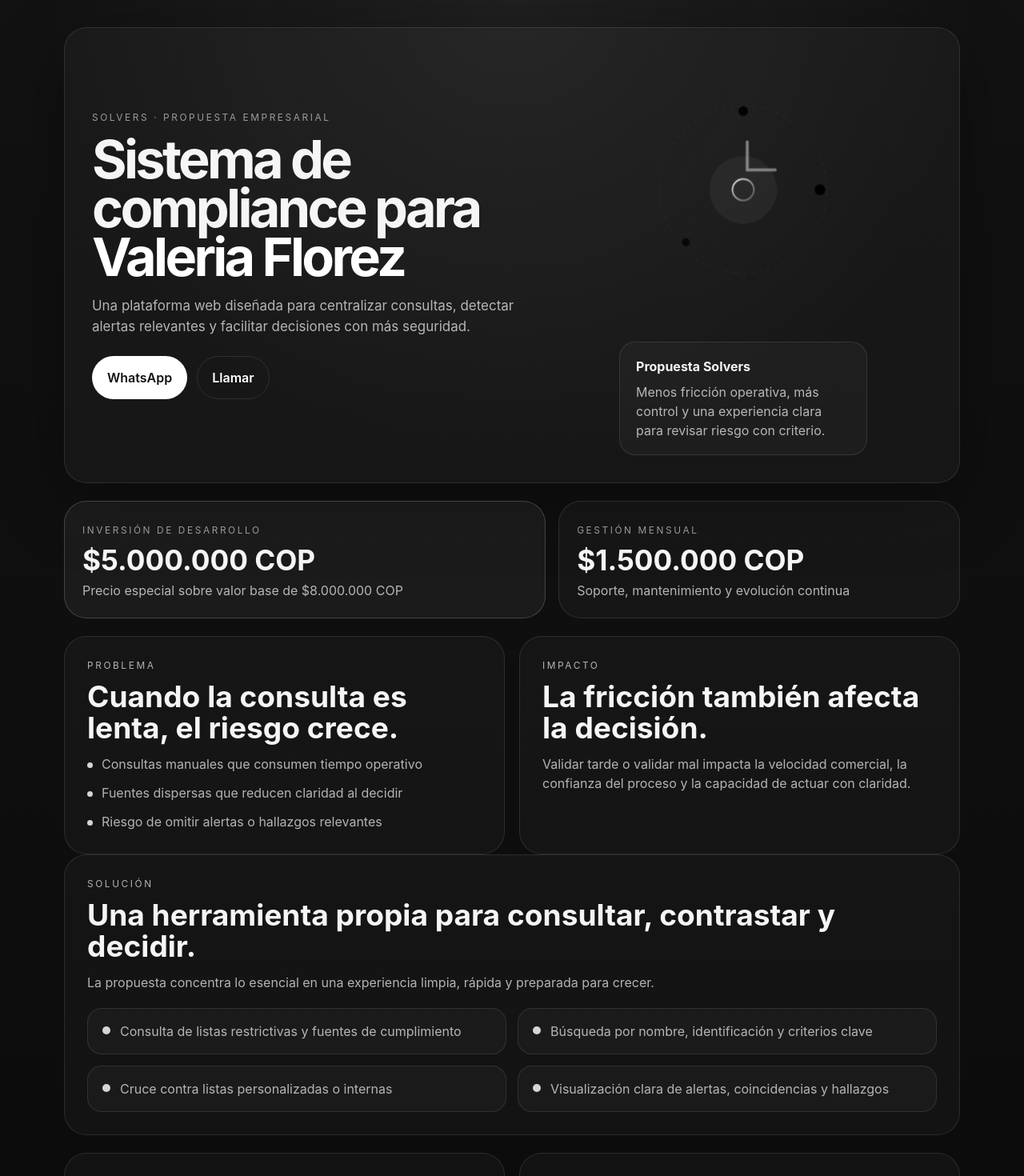
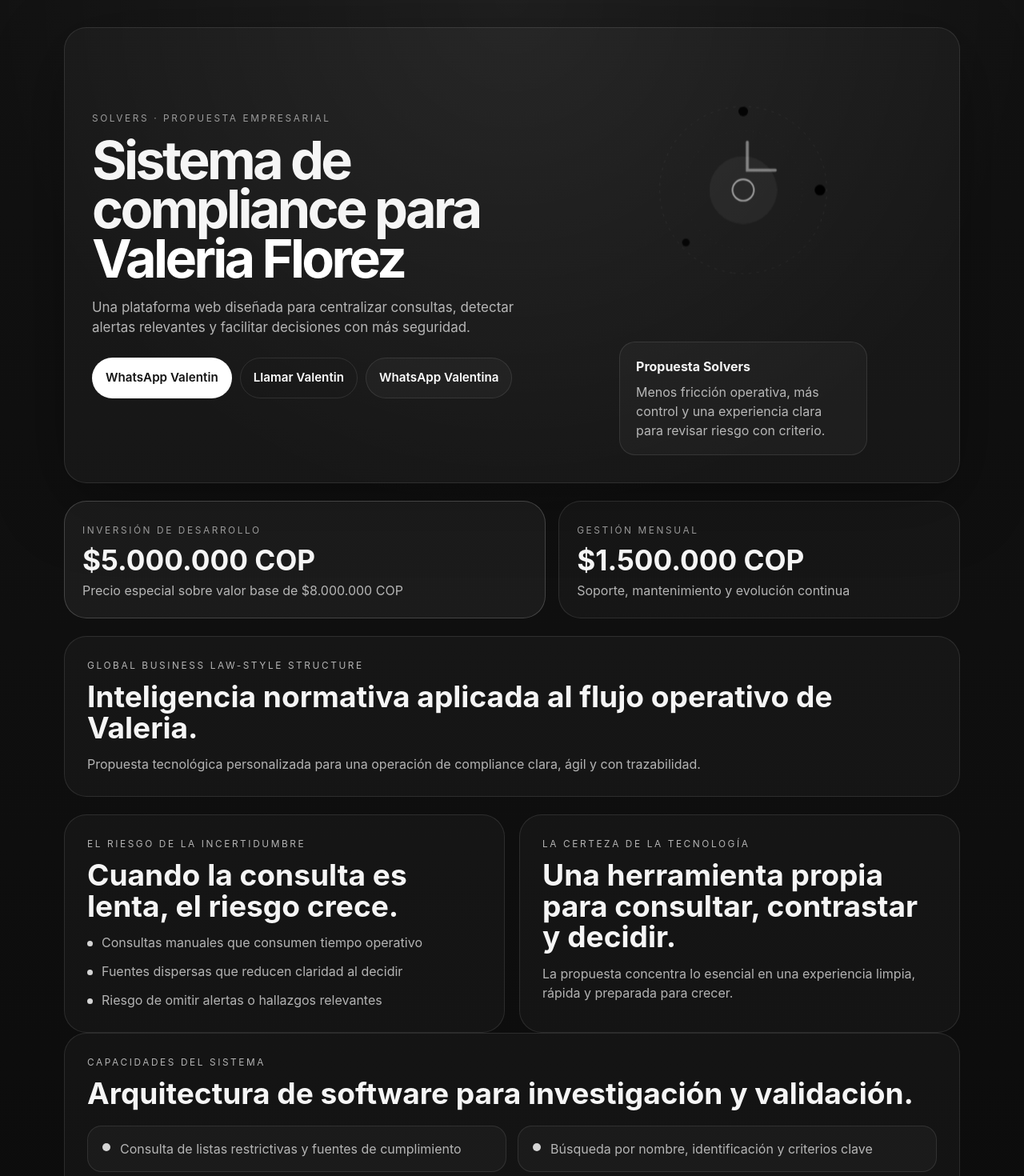
Before and after one commit to silvanasolvers/valeria-florez-compliance-proposal, a React (Vite) app: page / in a window 1280 px wide. Shown: the top 1470 px of the page at 80% size. Built offline with nearby package versions, Linux system fonts and the light colour scheme.

Commit message:
Adapt Global Business Law structure for Valeria

```diff
--- a/src/App.css
+++ b/src/App.css
@@ -8,13 +8,11 @@
   text-rendering: optimizeLegibility;
   -webkit-font-smoothing: antialiased;
   -moz-osx-font-smoothing: grayscale;
-  --bg: #080808;
   --panel: rgba(255, 255, 255, 0.03);
   --soft: rgba(255, 255, 255, 0.68);
   --line: rgba(255, 255, 255, 0.1);
   --line-strong: rgba(255, 255, 255, 0.18);
 }
-
 * { box-sizing: border-box; }
 html, body, #root { margin: 0; min-height: 100%; }
 body {
@@ -24,19 +22,16 @@
     linear-gradient(180deg, #121212 0%, #080808 100%);
   color: #f5f5f5;
 }
-
 .page {
   width: min(1120px, calc(100% - 32px));
   margin: 0 auto;
   padding: 34px 0 72px;
 }
-
 .hero, .section-card, .summary-card, .footer-block {
   border: 1px solid var(--line);
   background: var(--panel);
   border-radius: 28px;
 }
-
 .hero.enterprise {
   display: grid;
   grid-template-columns: 1.08fr 0.92fr;
@@ -45,16 +40,13 @@
   padding: 34px;
   box-shadow: 0 24px 90px rgba(0,0,0,.32);
 }
-
 .eyebrow, .section-kicker, .summary-label, .price-label {
   font-size: .74rem;
   text-transform: uppercase;
   letter-spacing: .22em;
   color: rgba(255,255,255,.56);
 }
-
 h1,h2,p { margin: 0; }
-
 h1 {
   margin-top: 12px;
   font-size: clamp(2.8rem, 5.2vw, 5.4rem);
@@ -62,19 +54,8 @@
   letter-spacing: -.055em;
   max-width: 720px;
 }
-
 h1 span { color: #fff; }
 .hero-copy { margin-top: 18px; max-width: 620px; color: var(--soft); font-size: 1.06rem; }
-
-.hero-actions { display: flex; gap: 12px; margin-top: 24px; flex-wrap: wrap; }
-.cta {
-  display: inline-flex; align-items: center; justify-content: center;
-  padding: 14px 18px; border-radius: 999px; text-decoration: none;
-  border: 1px solid var(--line); color: #fff; font-weight: 600;
-}
-.cta.primary { background: #fff; color: #111; }
-.cta.secondary { background: transparent; }
-
 .hero-side { display: grid; gap: 18px; justify-items: center; }
 .hero-graphic { width: min(100%, 340px); filter: drop-shadow(0 0 24px rgba(255,255,255,.08)); animation: float 7s ease-in-out infinite; }
 .orbit { fill: none; stroke: rgba(255,255,255,0.12); }
@@ -85,58 +66,58 @@
 .node { animation: blink 3.6s ease-in-out infinite; }
 .node-2 { animation-delay: .6s; }
 .node-3 { animation-delay: 1.2s; }
-
 .hero-side-card {
   width: 100%; max-width: 310px; padding: 18px 20px; border-radius: 20px;
   background: rgba(255,255,255,.03); border: 1px solid var(--line);
 }
 .hero-side-card strong { display: block; margin-bottom: 8px; }
 .hero-side-card p { color: var(--soft); }
-
+.contact-bar { display: flex; gap: 10px; margin-top: 24px; flex-wrap: wrap; }
+.cta {
+  display: inline-flex; align-items: center; justify-content: center;
+  padding: 13px 16px; border-radius: 999px; text-decoration: none;
+  border: 1px solid var(--line); color: #fff; font-weight: 600; font-size: .95rem;
+}
+.cta.primary { background: #fff; color: #111; }
+.cta.secondary { background: transparent; }
+.cta.ghost { background: rgba(255,255,255,.03); }
 .summary-strip { display: grid; gap: 16px; margin-top: 22px; }
 .summary-strip.compact { grid-template-columns: 1.2fr 1fr; }
 .summary-card { padding: 22px; }
 .summary-card strong { display: block; margin-top: 10px; font-size: clamp(1.5rem, 3vw, 2.2rem); line-height: 1; }
 .summary-card p { margin-top: 8px; color: var(--soft); }
 .summary-card.featured { border-color: var(--line-strong); background: rgba(255,255,255,.05); }
-
 .content-grid { display: grid; gap: 18px; margin-top: 22px; }
 .first-grid, .second-grid { grid-template-columns: repeat(2, minmax(0, 1fr)); }
 .section-card { padding: 28px; }
 .section-card h2 { margin-top: 10px; margin-bottom: 14px; font-size: clamp(1.6rem, 2.9vw, 2.35rem); line-height: 1.04; }
 .section-card p, .section-card li, .scope-item p, .footer-contact { color: var(--soft); }
+.intro-card { margin-top: 22px; }
 .problem-card ul, .conditions-block ul { list-style: none; padding: 0; margin: 0; display: grid; gap: 12px; }
 .problem-card li, .conditions-block li { position: relative; padding-left: 18px; }
 .problem-card li::before, .conditions-block li::before { content: ''; position: absolute; top: .62em; left: 0; width: 7px; height: 7px; border-radius: 999px; background: rgba(255,255,255,.82); }
-
 .scope-grid { margin-top: 20px; display: grid; grid-template-columns: repeat(2, minmax(0, 1fr)); gap: 14px; }
 .scope-item { display: flex; gap: 12px; padding: 16px 18px; border-radius: 18px; background: rgba(255,255,255,.03); border: 1px solid var(--line); }
 .scope-dot { width: 10px; height: 10px; margin-top: .35rem; border-radius: 999px; background: rgba(255,255,255,.82); flex-shrink: 0; }
-
 .price-panel { margin-top: 18px; padding: 20px; border-radius: 20px; border: 1px solid var(--line); background: rgba(255,255,255,.03); }
 .price-panel.large { background: rgba(255,255,255,.05); border-color: var(--line-strong); }
 .price-panel.subtle { background: rgba(255,255,255,.025); }
 .price-stack { display: flex; flex-direction: column; gap: 8px; margin: 14px 0 10px; }
 .price-current { font-size: clamp(1.9rem, 3.7vw, 3rem); line-height: 1; font-weight: 800; color: #fff; }
 .price-current.compact { margin: 14px 0 10px; font-size: clamp(1.55rem, 3vw, 2.2rem); }
-
 .closing-block { margin-top: 22px; display: grid; grid-template-columns: 1fr 0.9fr; gap: 18px; align-items: center; }
 .closing-aside { padding: 20px; border-radius: 20px; background: rgba(255,255,255,.025); border: 1px solid var(--line); }
 .closing-line { width: 64px; height: 4px; border-radius: 999px; margin-bottom: 14px; background: rgba(255,255,255,.9); }
-
 .footer-block { margin-top: 22px; padding: 24px 28px; text-align: center; }
 .footer-brand { font-size: .92rem; letter-spacing: .34em; font-weight: 700; color: rgba(255,255,255,.86); }
 .footer-contact { margin-top: 10px; display: flex; justify-content: center; flex-wrap: wrap; gap: 12px; font-size: .95rem; }
-
 @keyframes float { 0%,100% { transform: translateY(0) } 50% { transform: translateY(-8px) } }
 @keyframes spin { from { transform: rotate(0deg) } to { transform: rotate(360deg) } }
 @keyframes pulse { 0%,100% { opacity: .9; transform: scale(1) } 50% { opacity: .45; transform: scale(1.03) } }
 @keyframes blink { 0%,100% { opacity: .3 } 50% { opacity: 1 } }
-
 @media (max-width: 980px) {
   .hero.enterprise, .summary-strip.compact, .first-grid, .second-grid, .scope-grid, .closing-block { grid-template-columns: 1fr; }
 }
-
 @media (max-width: 720px) {
   .page { width: min(100% - 20px, 1120px); padding: 20px 0 48px; }
   .hero, .section-card, .summary-card, .footer-block { padding: 22px; border-radius: 20px; }
--- a/src/App.tsx
+++ b/src/App.tsx
@@ -1,19 +1,19 @@
 import './App.css'
 
-const problemPoints = [
+const riskPoints = [
   'Consultas manuales que consumen tiempo operativo',
   'Fuentes dispersas que reducen claridad al decidir',
   'Riesgo de omitir alertas o hallazgos relevantes',
 ]
 
-const scopePoints = [
+const capabilities = [
   'Consulta de listas restrictivas y fuentes de cumplimiento',
   'Búsqueda por nombre, identificación y criterios clave',
   'Cruce contra listas personalizadas o internas',
   'Visualización clara de alertas, coincidencias y hallazgos',
 ]
 
-const conditionPoints = [
+const conditions = [
   'Primera versión enfocada en velocidad, claridad y facilidad de uso',
   'Base preparada para crecer con nuevas fuentes y reglas de negocio',
   'Gestión mensual orientada a soporte, mantenimiento y evolución',
@@ -23,12 +23,6 @@
 function HeroMark() {
   return (
     <svg viewBox="0 0 560 560" className="hero-graphic" aria-hidden="true">
-      <defs>
-        <linearGradient id="ring" x1="0%" y1="0%" x2="100%" y2="100%">
-          <stop offset="0%" stopColor="#ffffff" stopOpacity="1" />
-          <stop offset="100%" stopColor="#bdbdbd" stopOpacity="0.35" />
-        </linearGradient>
-      </defs>
       <circle cx="280" cy="280" r="172" className="orbit orbit-1" />
       <circle cx="280" cy="280" r="122" className="orbit orbit-2" />
       <circle cx="280" cy="280" r="70" className="core" />
@@ -36,8 +30,24 @@
       <circle cx="280" cy="118" r="10" className="node node-1" />
       <circle cx="438" cy="280" r="11" className="node node-2" />
       <circle cx="162" cy="388" r="8" className="node node-3" />
-      <circle cx="280" cy="280" r="22" fill="none" stroke="url(#ring)" strokeWidth="3" />
+      <circle cx="280" cy="280" r="22" fill="none" stroke="rgba(255,255,255,0.62)" strokeWidth="3" />
     </svg>
+  )
+}
+
+function ContactBar() {
+  return (
+    <div className="contact-bar">
+      <a className="cta primary" href="https://wa.me/573216424600?text=Hola%20Solvers%2C%20quiero%20avanzar%20con%20la%20propuesta%20de%20Valeria%20Florez">
+        WhatsApp Valentin
+      </a>
+      <a className="cta secondary" href="tel:+573216424600">
+        Llamar Valentin
+      </a>
+      <a className="cta ghost" href="https://wa.me/573119999999?text=Hola%20Tina%2C%20quiero%20revisar%20la%20propuesta%20de%20Valeria%20Florez">
+        WhatsApp Valentina
+      </a>
+    </div>
   )
 }
 
@@ -54,15 +64,7 @@
             Una plataforma web diseñada para centralizar consultas, detectar
             alertas relevantes y facilitar decisiones con más seguridad.
           </p>
-
-          <div className="hero-actions">
-            <a className="cta primary" href="https://wa.me/573216424600?text=Hola%20Solvers%2C%20quiero%20avanzar%20con%20la%20propuesta%20de%20Valeria%20Florez">
-              WhatsApp
-            </a>
-            <a className="cta secondary" href="tel:+573216424600">
-              Llamar
-            </a>
-          </div>
+          <ContactBar />
         </div>
 
         <div className="hero-side">
@@ -90,36 +92,41 @@
         </div>
       </section>
 
+      <section className="section-card intro-card mono-card">
+        <p className="section-kicker">Global Business Law-style structure</p>
+        <h2>Inteligencia normativa aplicada al flujo operativo de Valeria.</h2>
+        <p className="section-intro">
+          Propuesta tecnológica personalizada para una operación de compliance
+          clara, ágil y con trazabilidad.
+        </p>
+      </section>
+
       <section className="content-grid first-grid">
         <article className="section-card problem-card mono-card">
-          <p className="section-kicker">Problema</p>
+          <p className="section-kicker">El riesgo de la incertidumbre</p>
           <h2>Cuando la consulta es lenta, el riesgo crece.</h2>
           <ul>
-            {problemPoints.map((item) => (
+            {riskPoints.map((item) => (
               <li key={item}>{item}</li>
             ))}
           </ul>
         </article>
 
-        <article className="section-card agitation-card mono-card">
-          <p className="section-kicker">Impacto</p>
-          <h2>La fricción también afecta la decisión.</h2>
+        <article className="section-card solution-card mono-card">
+          <p className="section-kicker">La certeza de la tecnología</p>
+          <h2>Una herramienta propia para consultar, contrastar y decidir.</h2>
           <p>
-            Validar tarde o validar mal impacta la velocidad comercial, la
-            confianza del proceso y la capacidad de actuar con claridad.
+            La propuesta concentra lo esencial en una experiencia limpia,
+            rápida y preparada para crecer.
           </p>
         </article>
       </section>
 
-      <section className="section-card solution-block mono-card">
-        <p className="section-kicker">Solución</p>
-        <h2>Una herramienta propia para consultar, contrastar y decidir.</h2>
-        <p className="section-intro">
-          La propuesta concentra lo esencial en una experiencia limpia, rápida y
-          preparada para crecer.
-        </p>
+      <section className="section-card capability-block mono-card">
+        <p className="section-kicker">Capacidades del sistema</p>
+        <h2>Arquitectura de software para investigación y validación.</h2>
         <div className="scope-grid mono-scope">
-          {scopePoints.map((item) => (
+          {capabilities.map((item) => (
             <div key={item} className="scope-item">
               <span className="scope-dot" />
               <p>{item}</p>
@@ -130,7 +137,7 @@
 
       <section className="content-grid second-grid">
         <article className="section-card investment-block mono-card">
-          <p className="section-kicker">Inversión</p>
+          <p className="section-kicker">Inversión tecnológica</p>
           <h2>Estructura clara para avanzar.</h2>
 
           <div className="price-panel large mono-panel">
@@ -141,7 +148,7 @@
             <p>Valor especial definido para Valeria Florez.</p>
           </div>
 
-          <div className="price-panel small mono-panel subtle">
+          <div className="price-panel subtle mono-panel">
             <span className="price-label">Gestión mensual</span>
             <div className="price-current compact">$1.500.000 COP</div>
             <p>Soporte, mantenimiento y mejora continua.</p>
@@ -149,10 +156,10 @@
         </article>
 
         <article className="section-card conditions-block mono-card">
-          <p className="section-kicker">Condiciones</p>
+          <p className="section-kicker">Seguridad y privacidad</p>
           <h2>Base seria, lista para operación real.</h2>
           <ul>
-            {conditionPoints.map((item) => (
+            {conditions.map((item) => (
               <li key={item}>{item}</li>
             ))}
           </ul>
@@ -161,7 +168,7 @@
 
       <section className="section-card closing-block mono-card">
         <div>
-          <p className="section-kicker">Cierre</p>
+          <p className="section-kicker">Siguientes pasos</p>
           <h2>Una propuesta pensada para decidir con rapidez y ejecutar con orden.</h2>
         </div>
         <div className="closing-aside mono-aside">
@@ -170,6 +177,7 @@
             Si el objetivo es construir una base sólida para compliance y debida
             diligencia, esta propuesta define un punto de partida claro.
           </p>
+          <ContactBar />
         </div>
       </section>
 
@@ -179,6 +187,7 @@
           <span>Valentin Florez Maya</span>
           <span>solvers.solvers@gmail.com</span>
           <span>+57 321 642-4600</span>
+          <span>Valentina Valdés, Tina</span>
         </div>
       </footer>
     </main>
```
